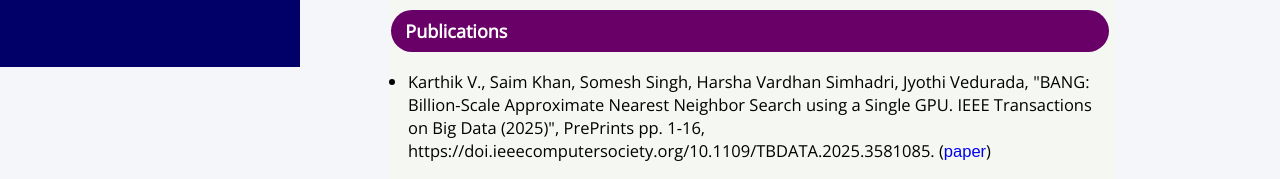
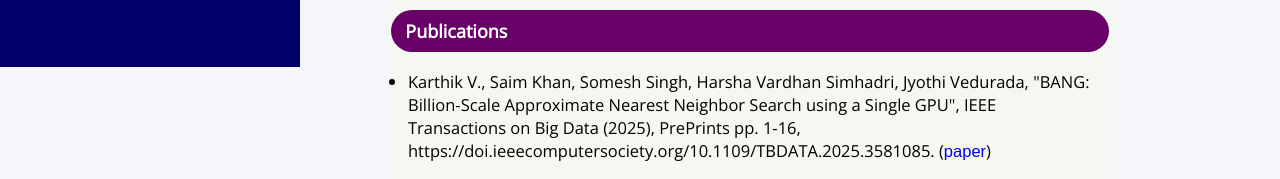
Before and after one commit to karthik86248/karthik86248.github.io, a plain HTML site: page index.html in a window 1280 px wide. Shown: the part 733-912 px from the top of the page. Drawn offline with nearby package versions, Linux system fonts and the light colour scheme.

Commit message:
Update index.html

```diff
--- a/index.html
+++ b/index.html
@@ -186,7 +186,7 @@ I am broadly interested in large-scale processing systems, high performance comp
  <ul class="divide"><b>&nbsp Publications</b></ul>
 	 <ul class="font-style">
 <li>
-Karthik V., Saim Khan, Somesh Singh, Harsha Vardhan Simhadri, Jyothi Vedurada, "BANG: Billion-Scale Approximate Nearest Neighbor Search using a Single GPU. IEEE Transactions on Big Data (2025)", PrePrints pp. 1-16, https://doi.ieeecomputersociety.org/10.1109/TBDATA.2025.3581085. (<a href="https://github.com/karthik86248/karthik86248.github.io/blob/main/papers/BANG.pdf" target="_blank">paper</a>)
+Karthik V., Saim Khan, Somesh Singh, Harsha Vardhan Simhadri, Jyothi Vedurada, "BANG: Billion-Scale Approximate Nearest Neighbor Search using a Single GPU", IEEE Transactions on Big Data (2025), PrePrints pp. 1-16, https://doi.ieeecomputersociety.org/10.1109/TBDATA.2025.3581085. (<a href="https://github.com/karthik86248/karthik86248.github.io/blob/main/papers/BANG.pdf" target="_blank">paper</a>)
 </li> <br>
 <li>
 V. Karthik and G. N. S. Prasanna, "MD-Tree: A search-optimized Index Structure for Flash Devices," 2019 10th International Conference on Computing, Communication and Networking Technologies (ICCCNT), Kanpur, India, 2019, pp. 1-7, doi: 10.1109/ICCCNT45670.2019.8944765. (<a href="https://github.com/karthik86248/karthik86248.github.io/blob/main/papers/mdtree.pdf" target="_blank">paper</a>)
```
